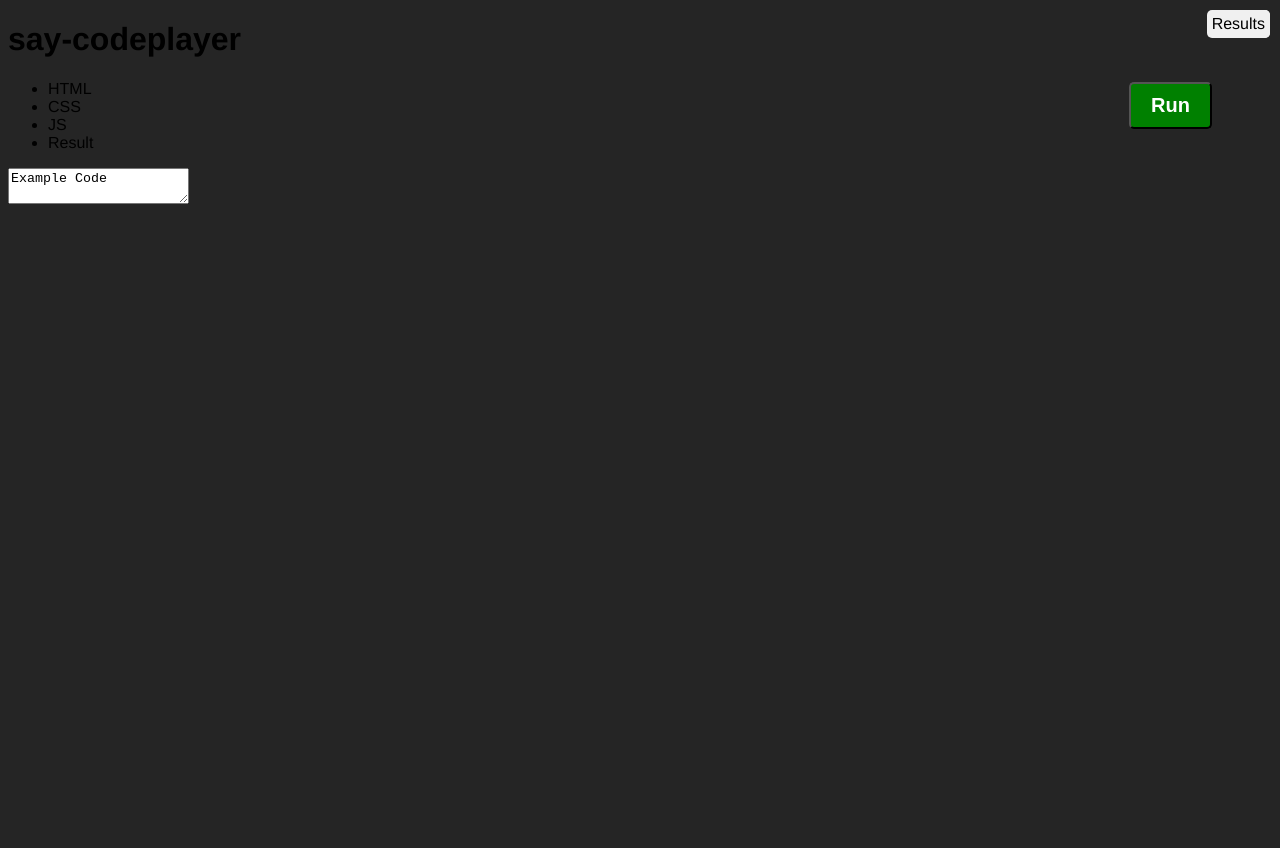
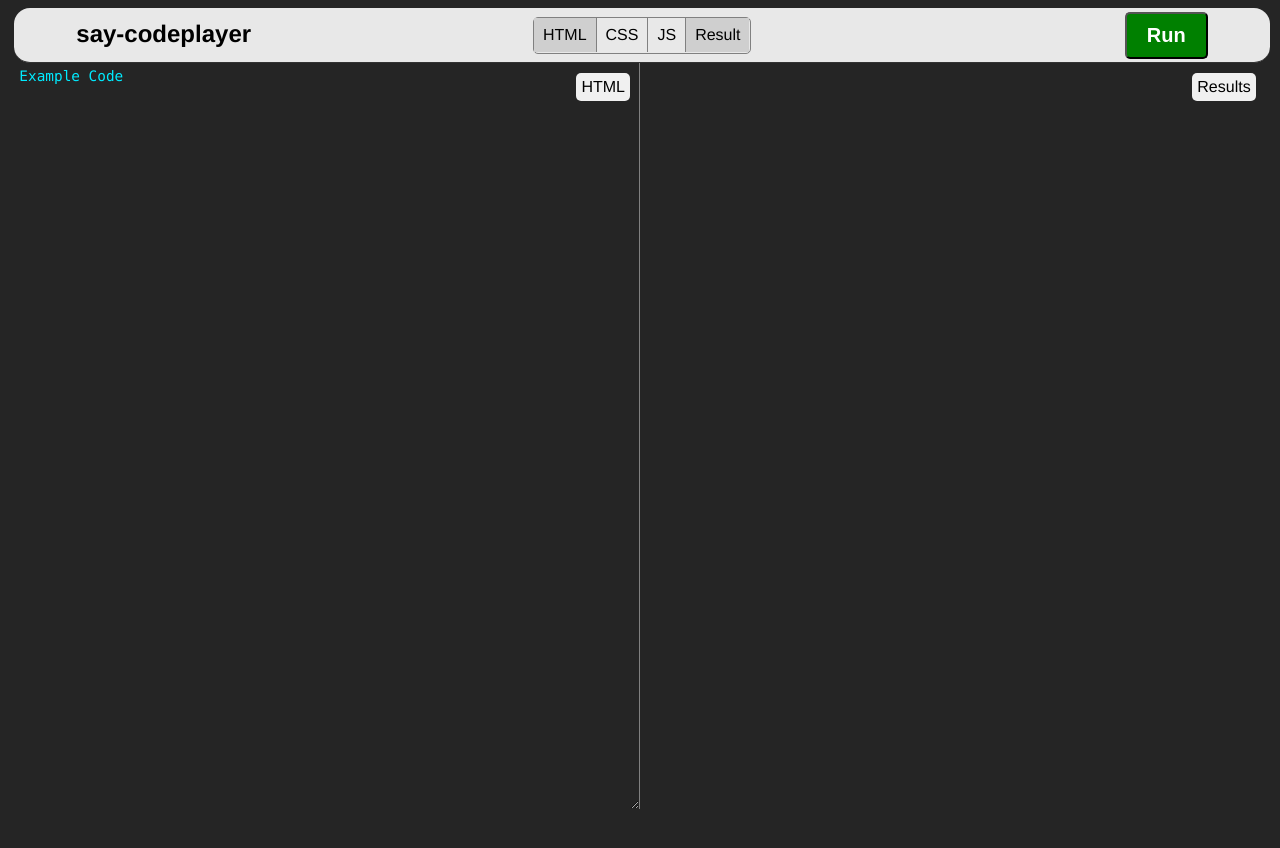
Before and after one commit to sayhelloelijah/say-codeplayer, a plain HTML site: page index.html in a window 1280 px wide. After the commit the page ends 813 px from the top, so only its background shows below. Drawn offline with nearby package versions, Linux system fonts and the light colour scheme.

Commit message:
update basic stylesheet

```diff
--- a/app.css
+++ b/app.css
@@ -5,13 +5,13 @@ body {
 	font-weight: 300;
 	background-color: #252525;
 }
-#wrapper {
+.codeplayer {
 	width: 99%;
 	margin: 0 auto;
 	padding: 0;
 }
 .clear {clear:both;}
-#header {
+.codeplayer__nav {
 	width: 100%;
 	height: 50px;
 	margin: 0;
@@ -20,18 +20,23 @@ body {
 	padding:2px;
 	border-bottom: 1px solid #333;
 }
-#header h1 {
+.codeplayer__nav:after {
+	clear: both;
+	content: '';
+	display: table;
+}
+.codeplayer__nav h1 {
 	font-size: 1.5em;
 	padding: 10px 0 0 60px;
 	margin: 0;
 	float: left;
 }
-#btnDiv {
+.codeplayer__button-container {
 	float: right;
 	margin: 0;
 	padding: 2px 60px 0 0;
 }
-#runButton {
+.codeplayer__button {
 	padding: 10px 20px;
 	margin: 0;
 	background-color: green;
@@ -40,10 +45,10 @@ body {
 	font-weight: 700;
 	border-radius: 5px;
 }
-#runButton:hover {
+.codeplayer__button:hover {
 	background-color: #08C724;
 }
-#toggles {
+.codeplayer__toggles {
 	width: 216px;
 	margin: 0 auto;
 	list-style: none;
@@ -54,24 +59,24 @@ body {
 	position: relative;
 	top: 7px;
 }
-#toggles li {
+.codeplayer__toggle {
 	float: left;
 	border-right: 1px solid grey;
 	padding: 8px 9px;
 }
-li#last {
+.codeplayer__toggle.last {
 	border: none;
 }
-.selected {
+.codeplayer__toggle--selected {
 	background-color: #cfcfcf;
 }
-.codeContainer {
+.codeplayer__player {
 	height: 100%;
 	width: 50%;
 	position: relative;
 	float: left;
 }
-.codeContainer textarea {
+.codeplayer__player textarea {
 	width: 100%;
 	height:100%;
 	border: none;
@@ -83,7 +88,7 @@ li#last {
 	color: #00EBFF;
 	background-color: transparent;
 }
-.codeLabel {
+.codeplayer__label {
 	position: absolute;
 	right: 10px;
 	top: 10px;
@@ -102,7 +107,7 @@ iframe {
 	width: 100%;
 	border: none;
 }
-#resultsFrame {
+.codeplayer__results {
 		width: 100%;
 		height: 100%;
 		border: 0;
--- a/index.html
+++ b/index.html
@@ -7,37 +7,35 @@
 </head>
 <body>
 	<div class="codeplayer">
-		<div class="codeplayer__nav">
+		<header class="codeplayer__nav">
     		<h1>say-codeplayer</h1>
-            <div id="btnDiv">
-            	<button id="runButton">Run</button>
+            <div class="codeplayer__button-container">
+            	<button class="codeplayer__button" id="runButton">Run</button>
             </div>
-            <ul id="codeplayer__toggles">
+            <nav class="codeplayer__toggles">
             	<li class="codeplayer__toggle codeplayer__toggle--selected">HTML</li>
                 <li class="codeplayer__toggle">CSS</li>
                 <li class="codeplayer__toggle">JS</li>
-                <li class="codeplayer__toggle codeplayer__toggle--selected" id="last">Result</li>
-            </ul>
-    	</div>
-        <div class="clear"></div>
+                <li class="codeplayer__toggle codeplayer__toggle--selected last">Result</li>
+            </nav>
+    	</header>
         <div class="codeplayer__player" id="HTMLContainer">
-        	<div class="codeLabel">HTML</div>
+        	<div class="codeplayer__label">HTML</div>
         	<textarea id="htmlCode">Example Code</textarea>
         </div>
         <div class="codeplayer__player" id="CSSContainer">
-        	<div class="codeLabel">CSS</div>
+        	<div class="codeplayer__label">CSS</div>
         	<textarea id="cssCode">Example Code</textarea>
         </div>
         <div class="codeplayer__player" id="JSContainer">
-        	<div class="codeLabel">JS</div>
+        	<div class="codeplayer__label">JS</div>
         	<textarea id="jsCode">Example Code</textarea>
         </div>
         <div class="codeplayer__player" id="ResultContainer">
-        	<div class="codeLabel">Results</div>
-            <iframe id="resultsFrame"></iframe>
+        	<div class="codeplayer__label">Results</div>
+            <iframe class="codeplayer__results" id="resultsFrame"></iframe>
         </div>
 	</div>
-<script src="https://code.jquery.com/jquery-1.11.3.min.js" type="text/javascript"></script>
-<script src="app.js" type="text/javascript"></script>
+    <script src="app.js" type="text/javascript"></script>
 </body>
 </html>
```
